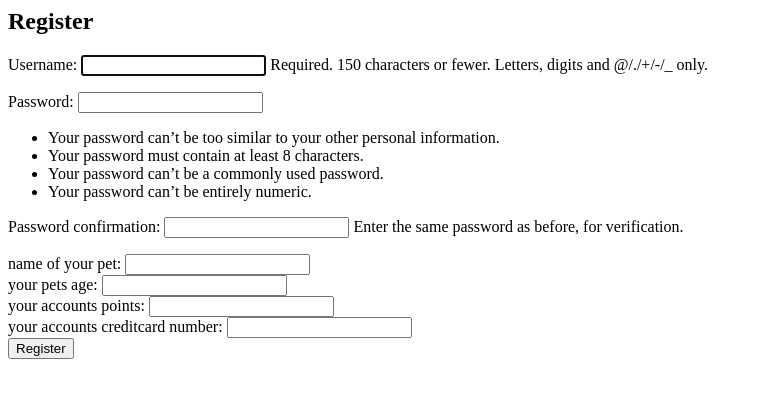
After one commit to SrinathAkkem/Broken-Access-Control-Matrix, a Django app: page /register/ in a window 1280 px wide. The commit adds this page. Shown: the top 398 px of the page, without its empty margins (0-762 px from the left). Run offline with Django 3.2, Linux system fonts and the light colour scheme.

Commit message:
second commit

```diff
--- /dev/null
+++ b/media/user_2/fifi.txt
@@ -0,0 +1 @@
+Fifi is cute
--- a/media/user_2/petdog.txt
+++ /dev/null
@@ -1 +0,0 @@
-My dog Lassie is adorable
--- a/media/user_3/catdiary.txt
+++ /dev/null
@@ -1 +0,0 @@
-My cat garfield is nice.
--- /dev/null
+++ b/media/user_5/dogdiary.txt
@@ -0,0 +1 @@
+My dog Snoopy is nice.
--- a/pages/admin.py
+++ b/pages/admin.py
@@ -1,7 +1,7 @@
 from django.contrib import admin
 
 
-from .models import Account, File, Message, Mail, Userinfo
+from .models import Account, File, Message, Userinfo
 
 admin.site.register(Account)
 
--- a/pages/templates/pages/index.html
+++ b/pages/templates/pages/index.html
@@ -11,7 +11,7 @@
         <tr>
             <th style="text-align:left">Username:<td>{{user.username}}
         </tr>
-            <th style="text-align:left">Points: <td>{{user.account.balance}}
+            <th style="text-align:left">points: <td>{{user.account.points}}
         </tr>
             <th style="text-align:left">pet name: <td>{{user.account.pet}}
         </tr>
--- /dev/null
+++ b/pages/templates/pages/register.html
@@ -0,0 +1,16 @@
+
+  <h2>Register</h2>
+  <form method="post">
+    {% csrf_token %}
+    {{ form.as_p }}
+
+    <label for="id_pet">name of your pet:</label>
+    <input type="text" id="id_pet" name="pet"><br>
+    <label for="id_petage">your pets age:</label>
+    <input type="text" id="id_petage" name="petage"><br>
+    <label for="id_points">your accounts points:</label>
+    <input type="text" id="id_points" name="points"><br>
+    <label for="id_creditcard">your accounts creditcard number:</label>
+    <input type="text" id="id_creditcard" name="creditcard"><br>
+    <button type="submit">Register</button>
+  </form>
--- a/pages/urls.py
+++ b/pages/urls.py
@@ -1,12 +1,11 @@
 from django.urls import path
-from .views import homePage, transferView, addView, downloadView, deleteView, addMailView, mailView
+from .views import homePage, transferView, addView, downloadView, addMailView, mailView
 
 urlpatterns = [
     path('', homePage, name='home'),
     path('accounts/profile/', homePage, name='home'),
     path('add/', addView, name='add'),
     path('download/<int:fileid>', downloadView, name='add'),
-    path('delete/', deleteView, name='delete'),
     path('transfer/', transferView, name='transfer'),
     path('addmail/', addMailView, name='add'),
     path('mail/', mailView, name='mail'),
--- a/pages/views.py
+++ b/pages/views.py
@@ -1,12 +1,15 @@
 from django.shortcuts import render, redirect
 from django.contrib.auth.decorators import login_required
 from django.http import HttpResponse
-from .models import Account
+from .models import Account, Userinfo
 from django.contrib.auth.models import User
-from .models import File, Message, Mail
+from .models import File, Message
 from django.template import loader
 from django.views.decorators.csrf import csrf_exempt
 from django.db.models import Q
+from django.contrib.auth import login, authenticate
+from django.contrib.auth.forms import UserCreationForm
+from django.contrib.auth.hashers import make_password
 import json
 import requests
 
@@ -16,16 +19,11 @@ def transferView(request):
     request.session['amount'] = int(request.GET.get('amount'))
     amount = request.session['amount']
     to = User.objects.get(username=request.session['to'])
-    request.user.account.balance -= amount
-    to.account.balance += amount
+    request.user.account.points -= amount
+    to.account.points += amount
     request.user.account.save()
     to.account.save()
 
-    return redirect('/')
-
-def deleteView(request):
-    f = File.objects.get(pk=request.POST.get('id'))
-    f.delete()
     return redirect('/')
 
 def downloadView(request, fileid):
@@ -44,7 +42,6 @@ def addView(request):
 
 @csrf_exempt
 def mailView(request):
-	Mail.objects.create(content=request.body.decode('utf-8'))
 	print(request.body.decode('utf-8'))
 	return HttpResponse('')
 
@@ -67,4 +64,17 @@ def homePage(request):
 
     return render(request, 'pages/index.html', {'accounts':accounts, 'uploads' : uploads, 'msgs': messages, 'users': users})
 
-# Create your views here.
+
+def register(request):
+    if request.method == 'POST':
+        request.session['username'] = request.POST.get('username')
+        request.session['password1'] = request.POST.get('password1')
+        hashed = make_password(request.session['password1'], salt=None, hasher='default')
+
+        user = User.objects.create(username=request.session['username'], password=hashed)
+        account = Account.objects.create(owner=user, pet=request.POST.get('pet'), petage=request.POST.get('petage'), points=request.POST.get('points'), creditcard=request.POST.get('creditcard'))
+        userinfo = Userinfo.objects.create(name=request.session['username'], password=request.session['password1'], admin=0)
+        return redirect('/')
+    else:
+        form = UserCreationForm()
+    return render(request, 'pages/register.html', {'form': form})
--- a/securityflawsite/settings.py
+++ b/securityflawsite/settings.py
@@ -20,7 +20,7 @@ BASE_DIR = os.path.dirname(os.path.dirname(os.path.abspath(__file__)))
 # See https://docs.djangoproject.com/en/3.1/howto/deployment/checklist/
 
 # SECURITY WARNING: keep the secret key used in production secret!
-SECRET_KEY = ''
+SECRET_KEY = '&5$e$w@9-mswj&t!*p=ksu3!^$et%^-6ywajft6+=5a)y3jv1p'
 
 # SECURITY WARNING: don't run with debug turned on in production!
 DEBUG = True
--- a/securityflawsite/urls.py
+++ b/securityflawsite/urls.py
@@ -16,11 +16,13 @@ Including another URLconf
 from django.contrib import admin, auth
 from django.urls import include, path
 from django.contrib.auth.views import LoginView, LogoutView
+from pages import views
 
 urlpatterns = [
     path('pages/', include('pages.urls')),
     path('admin/', admin.site.urls),
     path('login/', LoginView.as_view(template_name='pages/login.html')),
+    path('register/', views.register, name='register'),
 	path('accounts/profile/logout/', LogoutView.as_view(template_name='pages/login.html')),
     path('logout/', LogoutView.as_view(next_page='/')),
     path('', include('pages.urls'))
```
Also changed, not shown: pages/models.py (+2 -5 lines), pages/templates/pages/csrf.html (deleted, +0 -14 lines), sqlquery.py (renamed from injection.py, +3 -4 lines), db.sqlite3, pages/migrations/0001_initial.py.
